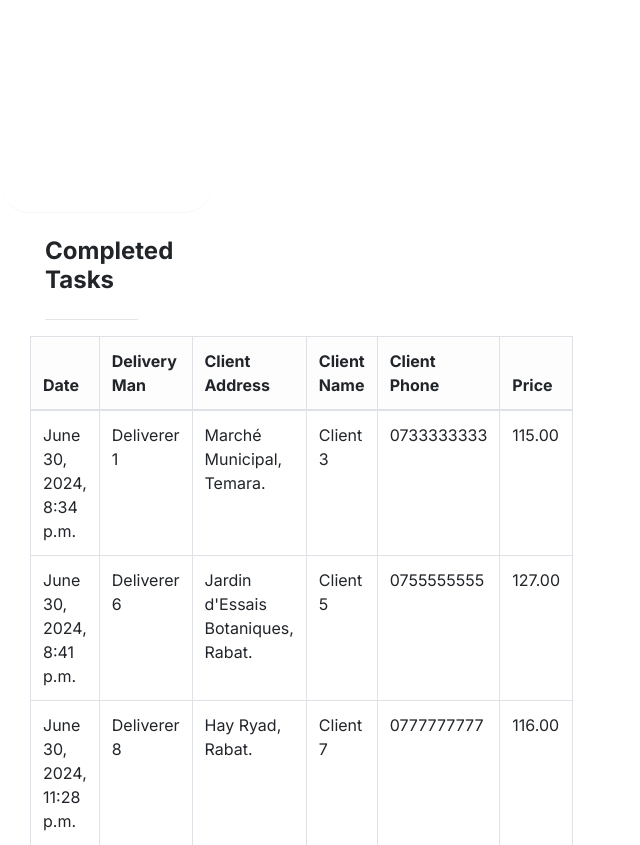
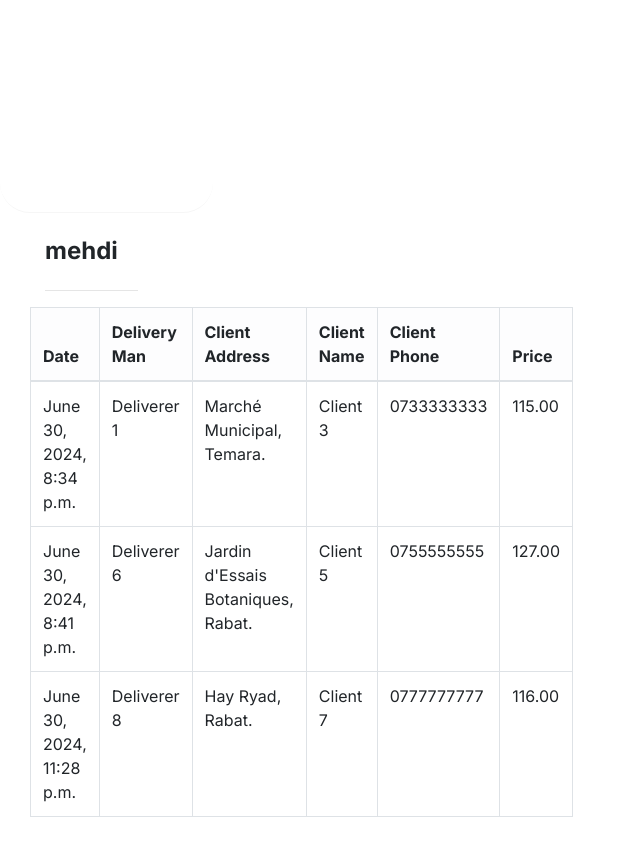
Before and after one commit to mehdibkdr/Delimate, a Django app: page /completed in a window 1280 px wide. Shown: the part 587-1432 px from the top of the page, without its empty margins (0-640 px from the left). Run offline with Django 5.2, Linux system fonts and the light colour scheme; data comes from the database, SQL or seed files in the repository; some libraries are stand-ins or nearby versions.

Commit message:
modification test

```diff
--- a/webapp/templates/webapp/completed.html
+++ b/webapp/templates/webapp/completed.html
@@ -8,7 +8,7 @@
         <br>
         <div class="row">
             <div class="col-md-12">
-                <h3 style="font-weight: bold; font-size: 24px;">Completed Tasks</h3>
+                <h3 style="font-weight: bold; font-size: 24px;">mehdi</h3>
             </div>
         </div>
         <hr>
```
